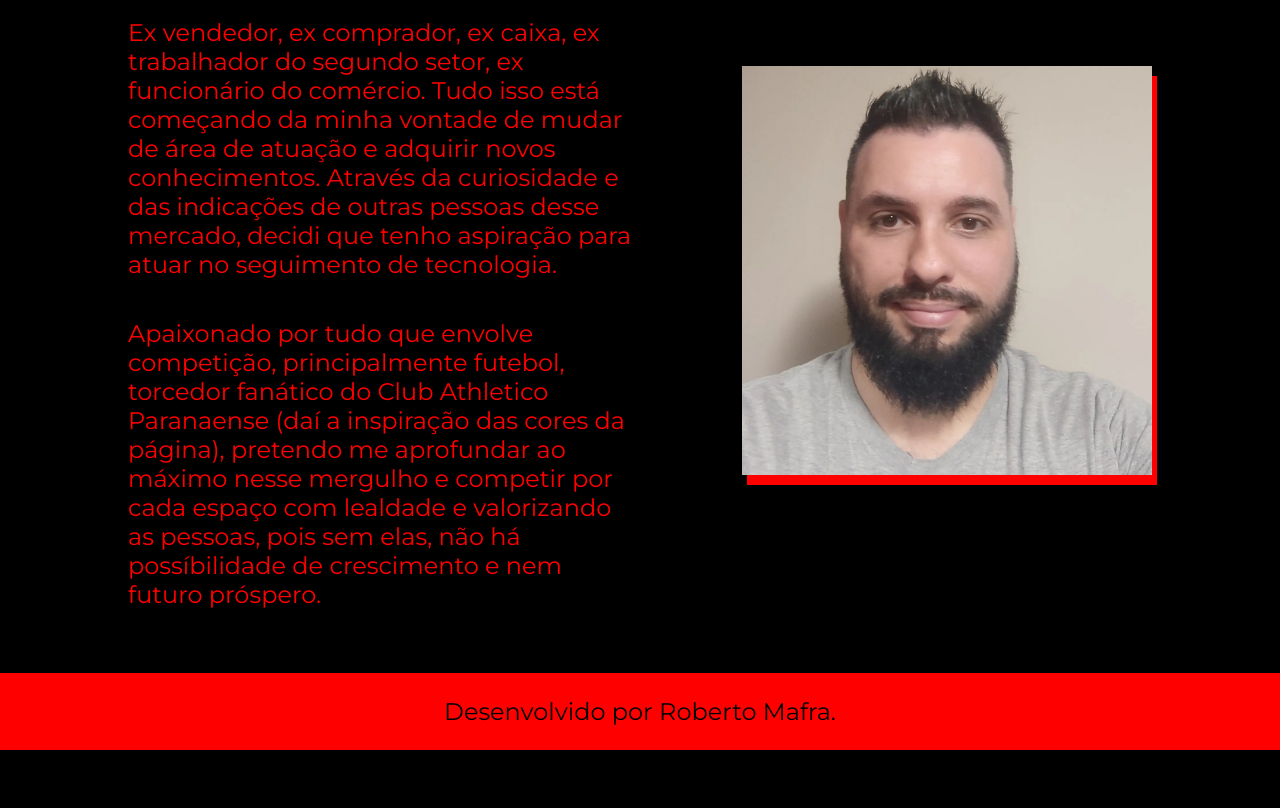
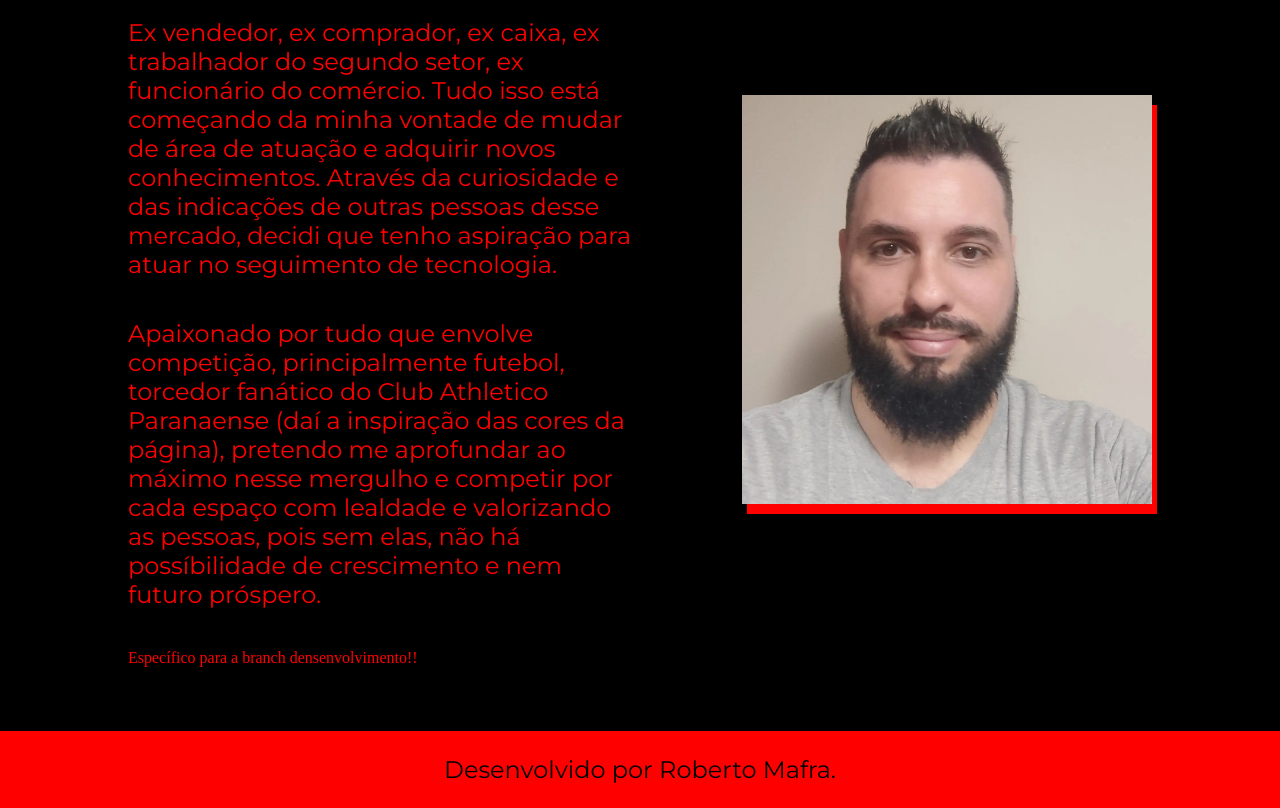
Before and after one commit to betinhomafra/portifolio, a plain HTML site: page about.html in a window 1280 px wide. Shown: the part 186-994 px from the top of the page. Before the commit the page ends 936 px from the top, so only its background shows below. Drawn offline with nearby package versions, Linux system fonts and the light colour scheme.

Commit message:
alterações em app js e about html para teste da branch desenvolvimento

```diff
--- a/about.html
+++ b/about.html
@@ -25,6 +25,7 @@
             <h1 class="apresentacao__conteudo__titulo">Sobre Mim</h1>
             <p class="apresentacao__conteudo__texto">Ex vendedor, ex comprador, ex caixa, ex trabalhador do segundo setor, ex funcionário do comércio. Tudo isso está começando da minha vontade de mudar de área de atuação e adquirir novos conhecimentos. Através da curiosidade e das indicações de outras pessoas desse mercado, decidi que tenho aspiração para atuar no seguimento de tecnologia.</p>
             <p class="apresentacao__conteudo__texto">Apaixonado por tudo que envolve competição, principalmente futebol, torcedor fanático do Club Athletico Paranaense (daí a inspiração das cores da página), pretendo me aprofundar ao máximo nesse mergulho e competir por cada espaço com lealdade e valorizando as pessoas, pois sem elas, não há possíbilidade de crescimento e nem futuro próspero.</p>
+            <p>Específico para a branch densenvolvimento!!</p>
         </section>
         <img class="apresentacao__imagem" src="/assets/Foto de Perfil Redes Sociais.jpg" alt="Foto de Perfil Roberto Mafra">
     </main>
--- a/app.js
+++ b/app.js
@@ -1,2 +1,3 @@
 console.log('Introdução da Página')
 console.log('Bem vindo a página')
+console.log('Específico para a branch desenvolvimento')
```
